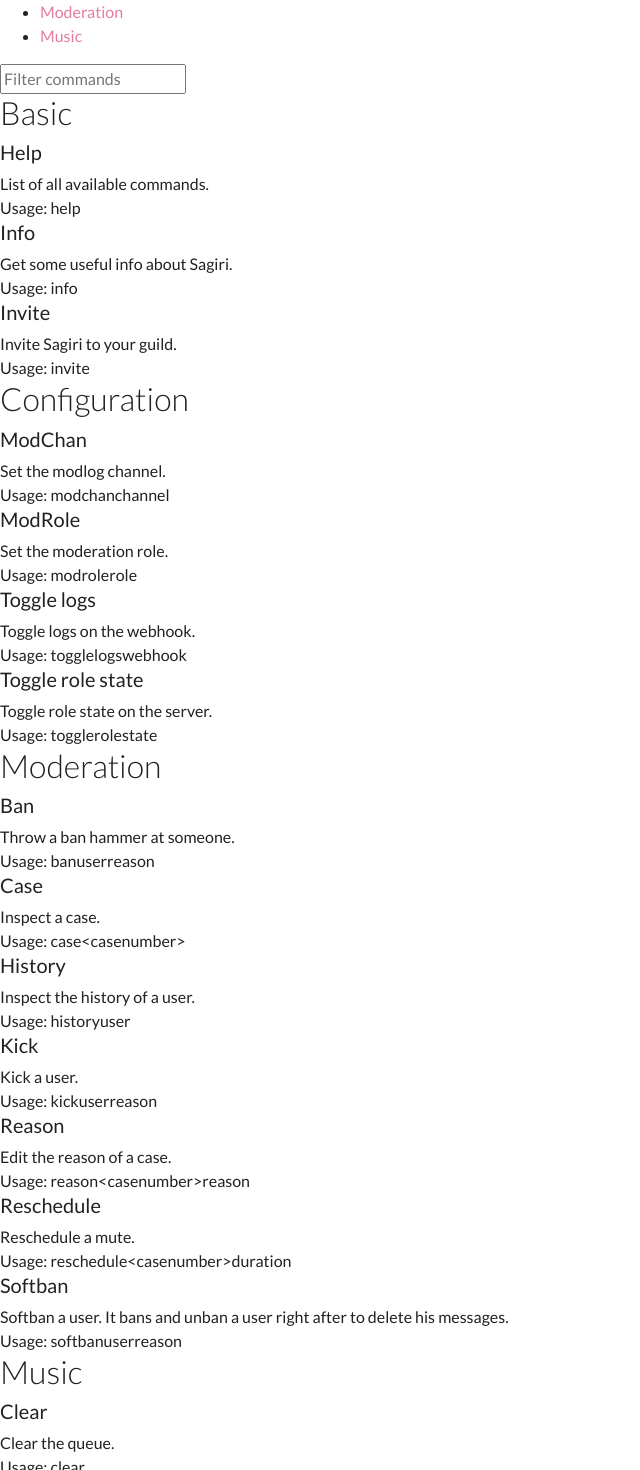
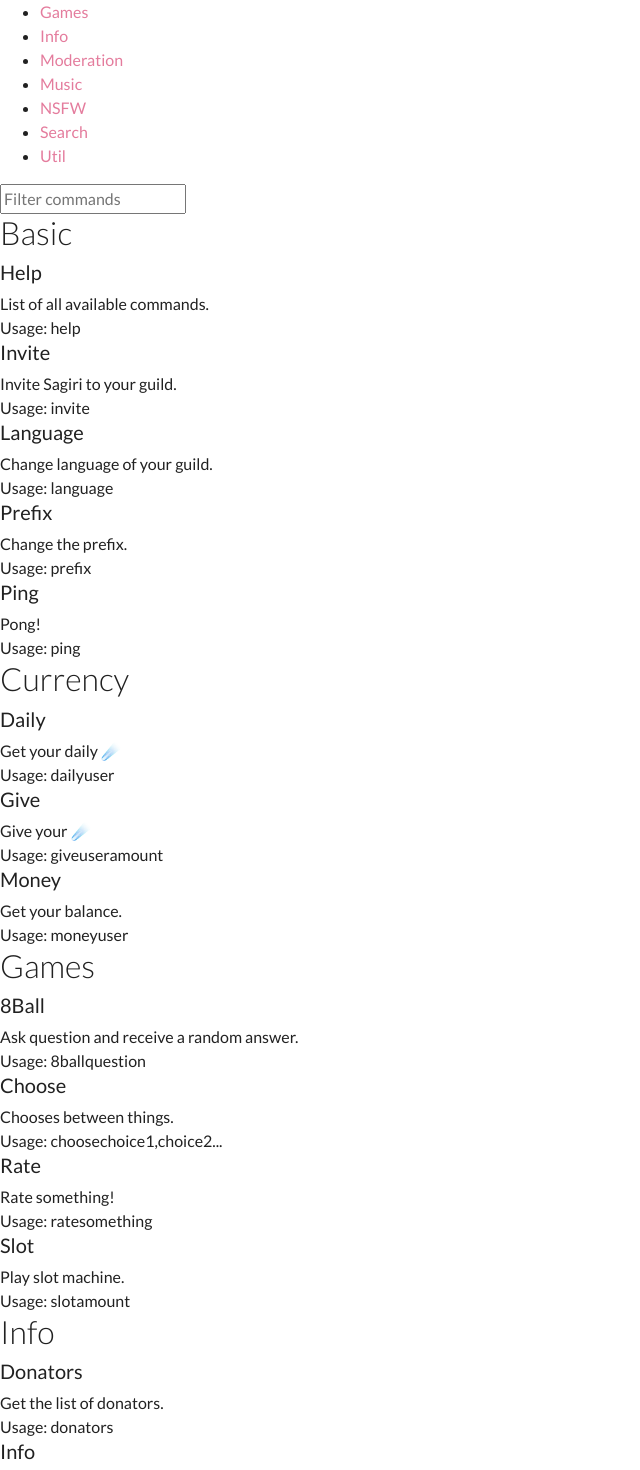
Before and after one commit to sagiri-bot/sagiri.party, a React app: page /commands in a window 1280 px wide. Shown: the part 240-1710 px from the top of the page, without its empty margins (0-640 px from the left). Built offline with nearby package versions, Linux system fonts and the light colour scheme.

Commit message:
list every commands, ready for prod.

```diff
--- a/package.json
+++ b/package.json
@@ -7,6 +7,7 @@
     "react": "^16.8.2",
     "react-anchor-link-smooth-scroll": "^1.0.11",
     "react-dom": "^16.8.2",
+    "react-ga": "^2.6.0",
     "react-router-dom": "^4.3.1",
     "react-scrollspy": "^3.3.5",
     "reactstrap": "^7.1.0"
--- a/src/App.jsx
+++ b/src/App.jsx
@@ -1,5 +1,7 @@
 import React, { Component } from 'react';
 import { BrowserRouter as Router, Route } from 'react-router-dom'
+import createHistory from 'history/createBrowserHistory'
+import ReactGA from 'react-ga'
 
 import Header from './components/Header'
 import Footer from './components/Footer'
@@ -11,11 +13,24 @@ import Community from './routes/Community'
 
 import './scss/sagiri.scss';
 
+
+const history = createHistory()
+history.listen(location => {
+	ReactGA.set({ page: location.pathname })
+	ReactGA.pageview(location.pathname)
+})
+
+
 class App extends Component {
+  componentDidMount() {
+		ReactGA.pageview(window.location.pathname)
+  }
+
   render() {
+
     return (
       <div>
-        <Router>
+        <Router history={history}>
           <div>
             <Header />
             <Route exact path="/" component={Home} />
--- a/src/commands.json
+++ b/src/commands.json
@@ -5,51 +5,121 @@
       "description": "List of all available commands."
     },
     {
+      "name": "Invite",
+      "description": "Invite Sagiri to your guild."
+    },
+    {
+      "name": "Language",
+      "description": "Change language of your guild."
+    },
+    {
+      "name": "Prefix",
+      "description": "Change the prefix."
+    },
+    {
+      "name": "Ping",
+      "description": "Pong!"
+    }
+  ],
+  "Currency": [
+    {
+      "name": "Daily",
+      "usage": "daily [user]",
+      "description": "Get your daily ☄️"
+    },
+    {
+      "name": "Give",
+      "usage": "give <user> <amount>",
+      "description": "Give your ☄️"
+    },
+    {
+      "name": "Money",
+      "usage": "money [user]",
+      "description": "Get your balance."
+    }
+  ],
+  "Games": [
+    {
+      "name": "8Ball",
+      "usage": "8ball <question>",
+      "description": "Ask question and receive a random answer."
+    },
+    {
+      "name": "Choose",
+      "usage": "choose <choice1,choice2...>",
+      "description": "Chooses between things."
+    },
+    {
+      "name": "Rate",
+      "usage": "rate <something>",
+      "description": "Rate something!"
+    },
+    {
+      "name": "Slot",
+      "usage": "slot <amount>",
+      "description": "Play slot machine."
+    }
+  ],
+  "Info": [
+    {
+      "name": "Donators",
+      "description": "Get the list of donators."
+    },
+    {
       "name": "Info",
       "description": "Get some useful info about Sagiri."
     },
     {
-      "name": "Invite",
-      "description": "Invite Sagiri to your guild."
-    }
-  ],
-  "Configuration": [
-    {
-      "name": "ModChan",
-      "usage": "modchan <channel>",
-      "description": "Set the modlog channel."
+      "name": "Role",
+      "usage": "role <role>",
+      "description": "Get info about a role."
     },
     {
-      "name": "ModRole",
-      "usage": "modrole <role>",
-      "description": "Set the moderation role."
+      "name": "Server",
+      "description": "Get info about the guild."
     },
     {
-      "name": "Toggle logs",
-      "usage": "togglelogs <webhook>",
-      "description": "Toggle logs on the webhook."
+      "name": "Shard",
+      "usage": "shardinfo",
+      "description": "Get info on shards."
     },
     {
-      "name": "Toggle role state",
-      "usage": "togglerolestate",
-      "description": "Toggle role state on the server."
+      "name": "Stats",
+      "description": "Get random stats about Sagiri."
+    },
+    {
+      "name": "User",
+      "usage": "user [member]",
+      "description": "Get info about a user."
     }
   ],
   "Moderation": [
+    {
+      "name": "autorole",
+      "description": "Setup autorole system."
+    },
     {
       "name": "Ban",
       "usage": "ban <user> [reason]",
       "description": "Throw a ban hammer at someone."
     },
     {
-      "name": "Case",
-      "usage": "case <case number>",
-      "description": "Inspect a case."
+      "name": "Blacklist",
+      "description": "Blacklist a channel."
     },
     {
-      "name": "History",
-      "usage": "history <user>",
-      "description": "Inspect the history of a user."
+      "name": "Clear",
+      "usage": "clear <amount>",
+      "description": "Clear an amount of messages."
+    },
+    {
+      "name": "Filter",
+      "description": "Setup word filter system."
+    },
+    {
+      "name": "Hackban",
+      "usage": "hackban <id> <reason>",
+      "description": "Ban someone only with his user ID."
     },
     {
       "name": "Kick",
@@ -57,19 +127,46 @@
       "description": "Kick a user."
     },
     {
+      "name": "Leave",
+      "description": "Setup leave message system. (you can use [user] to tag the user that left.)"
+    },
+    {
+      "name": "Lockdown",
+      "usage": "lockdown <start/stop>",
+      "description": "Lock the channel, and allow only admins to talk."
+    },
+    {
+      "name": "Mute",
+      "usage": "mute <user> [reason]",
+      "description": "Prevents someone from talking."
+    },
+    {
       "name": "Reason",
       "usage": "reason <case number> <reason>",
       "description": "Edit the reason of a case."
     },
     {
-      "name": "Reschedule",
-      "usage": "reschedule <case number> <duration>",
-      "description": "Reschedule a mute."
+      "name": "Role",
+      "description": "Setup selfrole system. "
     },
     {
       "name": "Softban",
       "usage": "softban <user> [reason]",
-      "description": "Softban a user. It bans and unban a user right after to delete his messages."
+      "description": "Ban and unban for clear whole every messages of a user."
+    },
+    {
+      "name": "UnMute",
+      "usage": "unmute <user> [reason]",
+      "description": "Authorize someone to talk."
+    },
+    {
+      "name": "Welcome",
+      "description": "Setup leave message system. (you can use [user] to tag the user that left and [usercount] to show the member count in your guild.)"
+    },
+    {
+      "name": "Whitelist",
+      "description": "Whitelist a channel.",
+      "usage": "whitelist <channel>"
     }
   ],
   "Music": [
@@ -87,6 +184,14 @@
       "description": "Play music from the URL/Search."
     },
     {
+      "name": "Move",
+      "description": "Move Sagiri to your current voice channel."
+    },
+    {
+      "name": "Now",
+      "description": "Shows what's playing right now."
+    },
+    {
       "name": "Queue",
       "usage": "queue [page]",
       "description": "Show the music queue."
@@ -99,6 +204,10 @@
     {
       "name": "Resume",
       "description": "Resume the music."
+    },
+    {
+      "name": "Repeat",
+      "description": "Repeat music from the queue."
     },
     {
       "name": "Shuffle",
@@ -117,5 +226,128 @@
       "usage": "volume <value>",
       "description": "Change the volume. (Patreon only)"
     }
+  ],
+  "NSFW": [
+    {
+      "name": "Ass",
+      "description": "Shows some ass."
+    },
+    {
+      "name": "Boobs",
+      "description": "Shows some boobs."
+    },
+    {
+      "name": "Danbooru",
+      "usage": "danbooru [search]",
+      "description": "Search on danbooru."
+    },
+    {
+      "name": "Konachan",
+      "usage": "konachan [search]",
+      "description": "Search on konachan."
+    },
+    {
+      "name": "Neko",
+      "description": "Shows some nekogirls."
+    },
+    {
+      "name": "Rule34",
+      "usage": "rule34 <search>",
+      "description": "Search on rule34."
+    }
+  ],
+  "Search": [
+    {
+      "name": "Anime",
+      "usage": "anime <search>",
+      "description": "Search an anime on AniList."
+    },
+    {
+      "name": "Avatar",
+      "usage": "avatar [member]",
+      "description": "Get the avatar of a user."
+    },
+    {
+      "name": "Cat",
+      "description": "Show a random cat picture."
+    },
+    {
+      "name": "Catgirls",
+      "description": "Show a random catgirls picture."
+    },
+    {
+      "name": "chucknorris",
+      "description": "Show a random Chuck Norris joke."
+    },
+    {
+      "name": "Dog",
+      "description": "Show a random dog picture."
+    },
+    {
+      "name": "Emojify",
+      "usage": "emojify <argument>",
+      "description": "Get emoji based on the argument."
+    },
+    {
+      "name": "osu",
+      "usage": "osu <user>",
+      "description": "Search an osu! profile"
+    },
+    {
+      "name": "Shibe",
+      "description": "Show a random shibe picture."
+    },
+    {
+      "name": "Urban",
+      "usage": "urban <word>",
+      "description": "Search into urban dictionary."
+    }
+  ],
+  "Util": [
+    {
+      "name": "Aesthetic",
+      "usage": "aesthetic <text>",
+      "description": "Converts text to ａｅｓｔｈｅｔｉｃ."
+    },
+    {
+      "name": "Cow-Say",
+      "usage": "cowsay <text>",
+      "description": "Converts text to cow-say."
+    },
+    {
+      "name": "List selfrole",
+      "usage": "lsr",
+      "description": "List all self-assignable roles."
+    },
+    {
+      "name": "Poll",
+      "usage": "poll <title> <choice1, choice2, etc...>",
+      "description": "Start a poll. (if you want to space a choice/title you need to quote it)"
+    },
+    {
+      "name": "Remind",
+      "usage": "remind <time> <reminder>",
+      "description": "I will remind you something."
+    },
+    {
+      "name": "Reverse",
+      "usage": "reverse <text>",
+      "description": "Reverses a text."
+    },
+    {
+      "name": "Selfrole",
+      "usage": "selfrole <role>",
+      "description": "Give/Remove yourself a role."
+    },
+    {
+      "name": "Shorten",
+      "usage": "shorten <url>",
+      "description": "Short a long URL."
+    },
+    {
+      "name": "UnShorten",
+      "usage": "unshorten <url>",
+      "description": "Unshort a short URL."
+    }
   ]
 }
--- a/src/index.js
+++ b/src/index.js
@@ -2,6 +2,9 @@ import React from 'react';
 import ReactDOM from 'react-dom';
 import App from './App';
 import * as serviceWorker from './serviceWorker';
+import ReactGA from 'react-ga';
+
+ReactGA.initialize('UA-118050395-1');
 
 ReactDOM.render(<App />, document.getElementById('root'));
 
--- a/src/routes/home/Reviews.jsx
+++ b/src/routes/home/Reviews.jsx
@@ -19,13 +19,13 @@ class Reviews extends React.PureComponent {
                     <h1 className="mt-5">Trusted by over a thousand of Discord servers</h1>
                     <h5>See what the people say about Sagiri</h5>
                     <Row>
-                        <Review by="alula" avatar="https://files.gang.moe/4uG3kzbi.png">
+                        <Review by="alula" avatar="https://cdn.discordapp.com/avatars/219067402174988290/3d338bf91dfd62e5a6ebd6e8465eea57.png?size=256">
                             Sagiri is our little server helper, she contains features that help us keeping server clean.
                         </Review>
-                        <Review by="shu" avatar="https://files.gang.moe/ZGXBOR0B.png">
+                        <Review by="shu" avatar="https://cdn.discordapp.com/avatars/338624483357360129/6ce6bcd045ee77d9671b285f345a547f.png?size=256">
                             I am using this bot on my 3.8k members server and it's a really big help for us.
                         </Review>
-                        <Review by="ryan." avatar="https://cdn.discordapp.com/avatars/217617036749176833/1c4618b720de26b049a54d65739a4e92.png?size=256">
+                        <Review by="ryan." avatar="https://cdn.discordapp.com/avatars/217617036749176833/1b61717d7cbd6852fac2206754b5815f.png?size=256">
                             Sagiri big cute OwO
                         </Review>
                     </Row>
```
Also changed, not shown: 1 other file (tests, documents, lock files or other folders).
